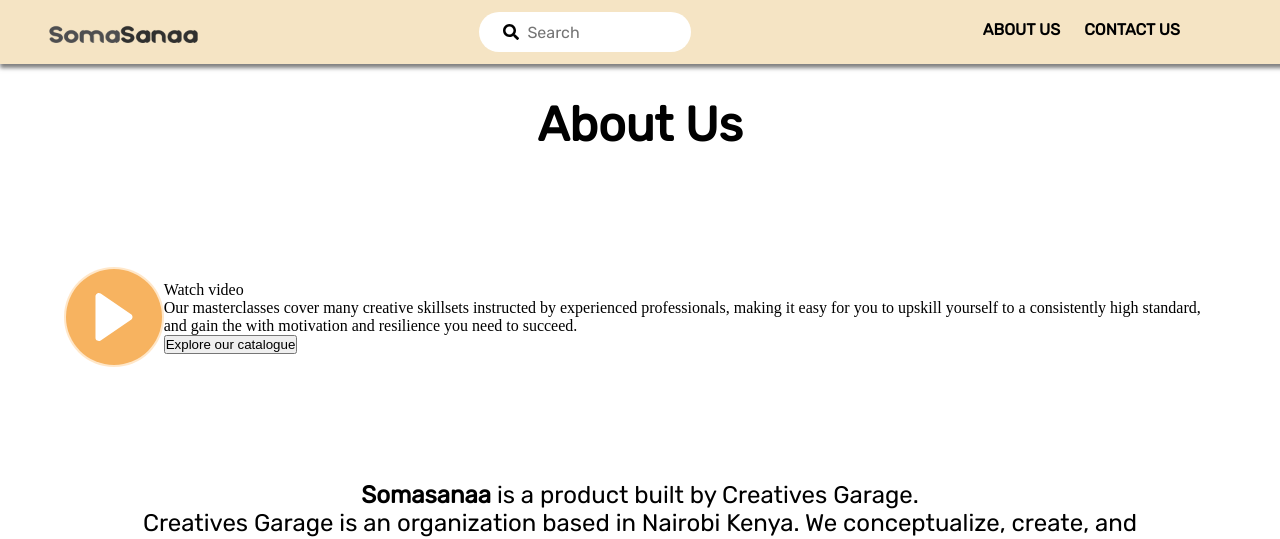
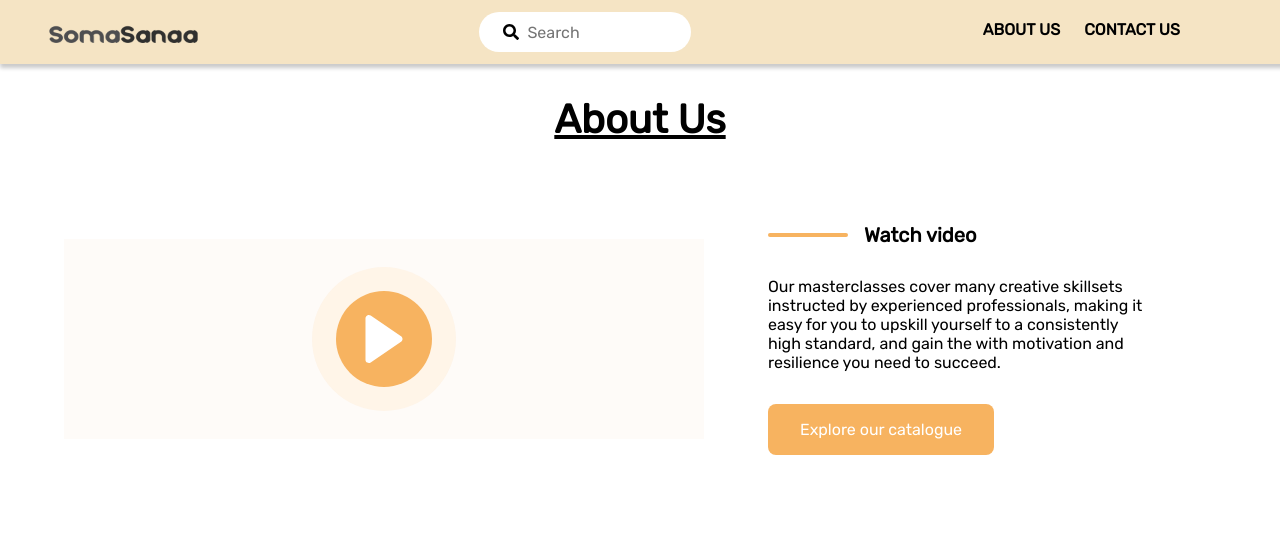
Before and after one commit to zidanegimiga/SomaSanaa, a Next.js app: page /about in a window 1280 px wide. Shown: the top 539 px of the page. Built offline with nearby package versions, Linux system fonts and the light colour scheme.

Commit message:
random minor changes

```diff
--- a/src/shared/Nav/Nav.module.scss
+++ b/src/shared/Nav/Nav.module.scss
@@ -3,7 +3,7 @@
   display: flex;
   justify-content: space-between;
   align-items: center;
-  box-shadow: 0px 4px 4px rgba(0, 0, 0, 0.5);
+  box-shadow: 0px 4px 4px rgba(0, 0, 0, 0.212);
   background-color: #f5e4c4;
   opacity: 1;
   height: 64px;
--- a/src/styles/about.module.scss
+++ b/src/styles/about.module.scss
@@ -5,19 +5,28 @@
 .contentContainer {
     h1 {
         margin-bottom: 32px;
-        font-size: 48px;
+        font-size: 40px;
         font-family: Rubik;
         text-align: center;
+        text-decoration: underline;
     }
 }
 
 .videoBtnsection{
     display: flex;
+    justify-content: space-between;
+    margin-bottom: 48px;
+}
+
+.videoBtnsectionLeft{
+    min-height: 200px;
+    min-width: 50%;
+    display: flex;
     justify-content: center;
     align-items: center;
     margin: 64px;
-    min-height: 200px;
-    min-width: 200px
+    background-color: #fefbf8;
+
 }
 
 @keyframes playButton {
@@ -58,7 +67,7 @@
     border-radius: 50%;
     animation-name: playButton;
     animation-timing-function: ease-in-out;
-    animation-duration: 1s;
+    animation-duration: 1.4s;
     animation-iteration-count: infinite;
     animation-fill-mode: forwards;
 }
@@ -73,6 +82,58 @@
     padding: 48px;
     background-color: #f7b360;
     border: none;
+    cursor: pointer;
+    transition: all ease-in-out 0.3s;
+
+    &:hover{
+        transform: scale(110%)
+    }
+}
+
+.videoBtnsectionRight{
+    width: 50%;
+    display: flex;
+    flex-direction: column;
+    justify-content: center;
+    align-items: flex-start;
+
+    p{
+        font-size: 16px;
+        font-family: Rubik;
+        font-weight: 400;
+        width: 380px;
+    }
+}
+
+.watchVideo{
+    display: flex;
+    align-items: center;
+    margin-bottom: 30px;
+    p{
+        font-family: Rubik;
+        font-size: 20px;
+        font-weight: 700;
+    }
+}
+
+.horizontalLine{
+    height: 4px;
+    width: 80px;
+    background-color: #f7b360;
+    border-radius: 4px;
+    margin-right: 16px;
+}
+
+.exploreBtn{
+    margin-top: 32px;
+    background-color: #f7b360;
+    font-family: Rubik;
+    font-size: 16px;
+    padding: 16px 32px;
+    border-radius: 8px;
+    border: none;
+    color: #ffffff;
+    cursor: pointer;
 }
 
 .descriptionContainer {
```
